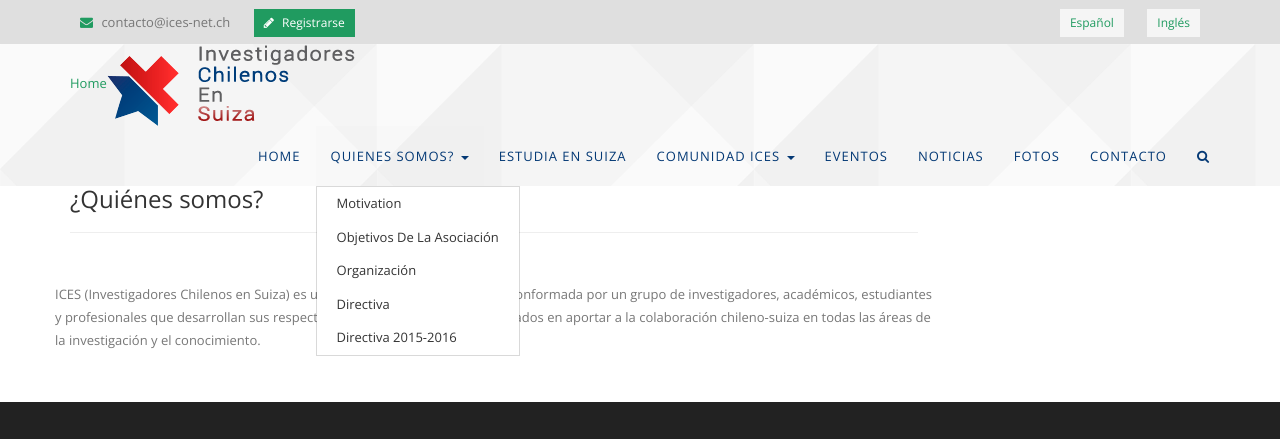
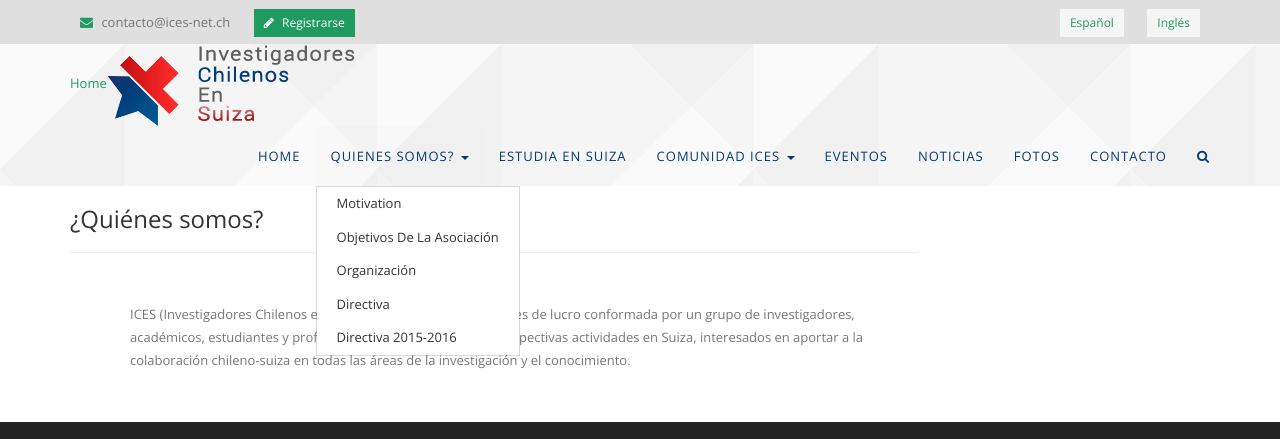
Before and after one commit to nandapop/ICES, a website: page index.html in a window 1280 px wide. Both pictures are taken after a click on the button "QUIENES SOMOS?". Shown: the top 439 px of the page. Drawn offline with nearby package versions, Linux system fonts and the light colour scheme; some packages are replaced by stand-ins of ours.

Commit message:
Added margin left and bottom

```diff
--- a/css/style.css
+++ b/css/style.css
@@ -79,6 +79,13 @@ blockquote {
   height: 80px; }
 
 /**margins**/
+
+.margin-top-20 {
+ margin-top: 20px;}
+
+.margin-left-60 {
+  margin-left: 60px;}
+
 .margin-btm-10 {
   margin-bottom: 10px; }
 
```
